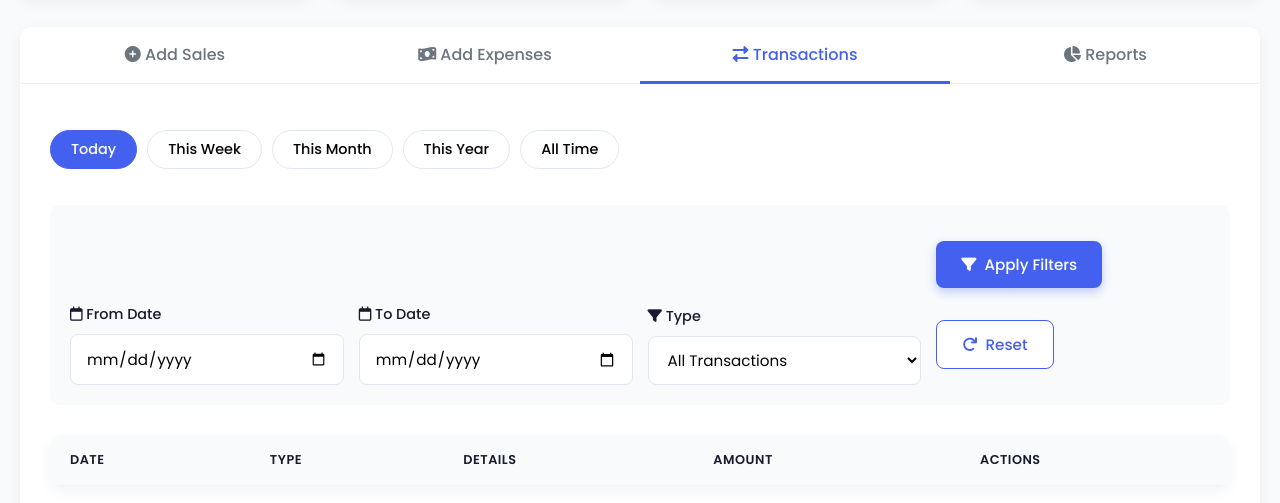
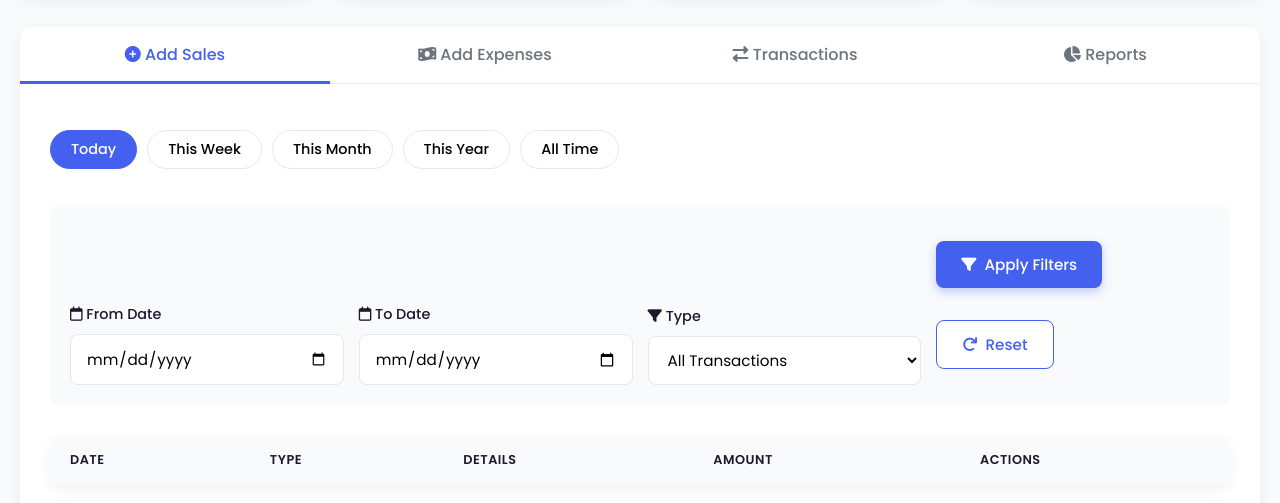
Before and after one commit to Abhijit5011/Scrubbers-Sales-Management, a website: page public/index.html in a window 1280 px wide. Shown: the part 357-860 px from the top of the page. Drawn offline with nearby package versions, Linux system fonts and the light colour scheme.

Commit message:
Update index.html

```diff
--- a/public/index.html
+++ b/public/index.html
@@ -633,9 +633,9 @@
 
         <div class="tabs-container">
             <div class="tabs">
-                <div class="tab" data-tab="sales"><i class="fas fa-plus-circle"></i> Add Sales</div>
+                <div class="tab active" data-tab="sales"><i class="fas fa-plus-circle"></i> Add Sales</div>
                 <div class="tab" data-tab="expenses"><i class="fas fa-money-bill-wave"></i> Add Expenses</div>
-                <div class="tab active" data-tab="transactions"><i class="fas fa-exchange-alt"></i> Transactions</div>
+                <div class="tab" data-tab="transactions"><i class="fas fa-exchange-alt"></i> Transactions</div>
                 <div class="tab" data-tab="reports"><i class="fas fa-chart-pie"></i> Reports</div>
             </div>
 
```
